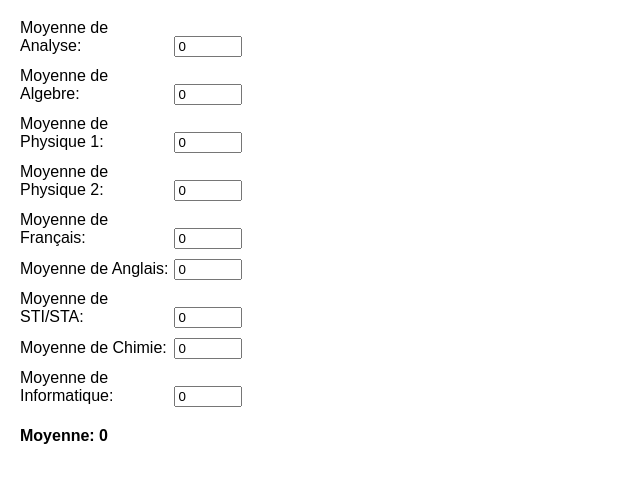
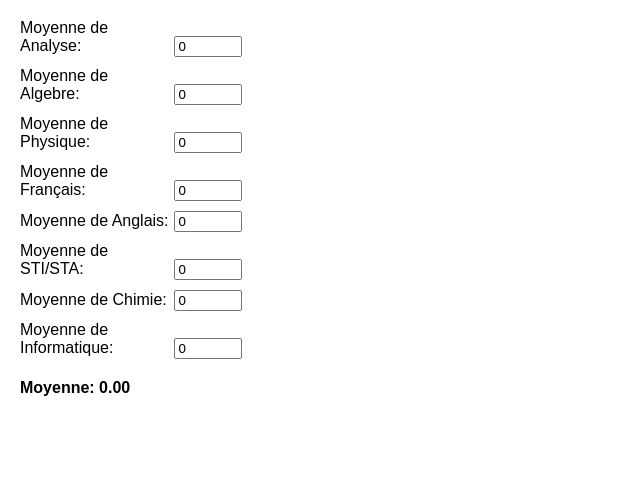
Before and after one commit to TesterXXL/a, a plain HTML site: page index.html in a window 1280 px wide. Shown: the part 61-544 px from the top of the page, without its empty margins (0-640 px from the left). Drawn offline with Linux system fonts and the light colour scheme.

Commit message:
Update index.html

```diff
--- a/index.html
+++ b/index.html
@@ -37,12 +37,8 @@
             <input type="number" id="algebre" value="0" min="0" max="20" step="0.1">
         </div>
         <div class="subject">
-            <label for="physique1">Moyenne de Physique 1:</label>
-            <input type="number" id="physique1" value="0" min="0" max="20" step="0.1">
-        </div>
-        <div class="subject">
-            <label for="physique2">Moyenne de Physique 2:</label>
-            <input type="number" id="physique2" value="0" min="0" max="20" step="0.1">
+            <label for="physique1">Moyenne de Physique:</label>
+            <input type="number" id="physique" value="0" min="0" max="20" step="0.1">
         </div>
         <div class="subject">
             <label for="francais">Moyenne de Français:</label>
```
